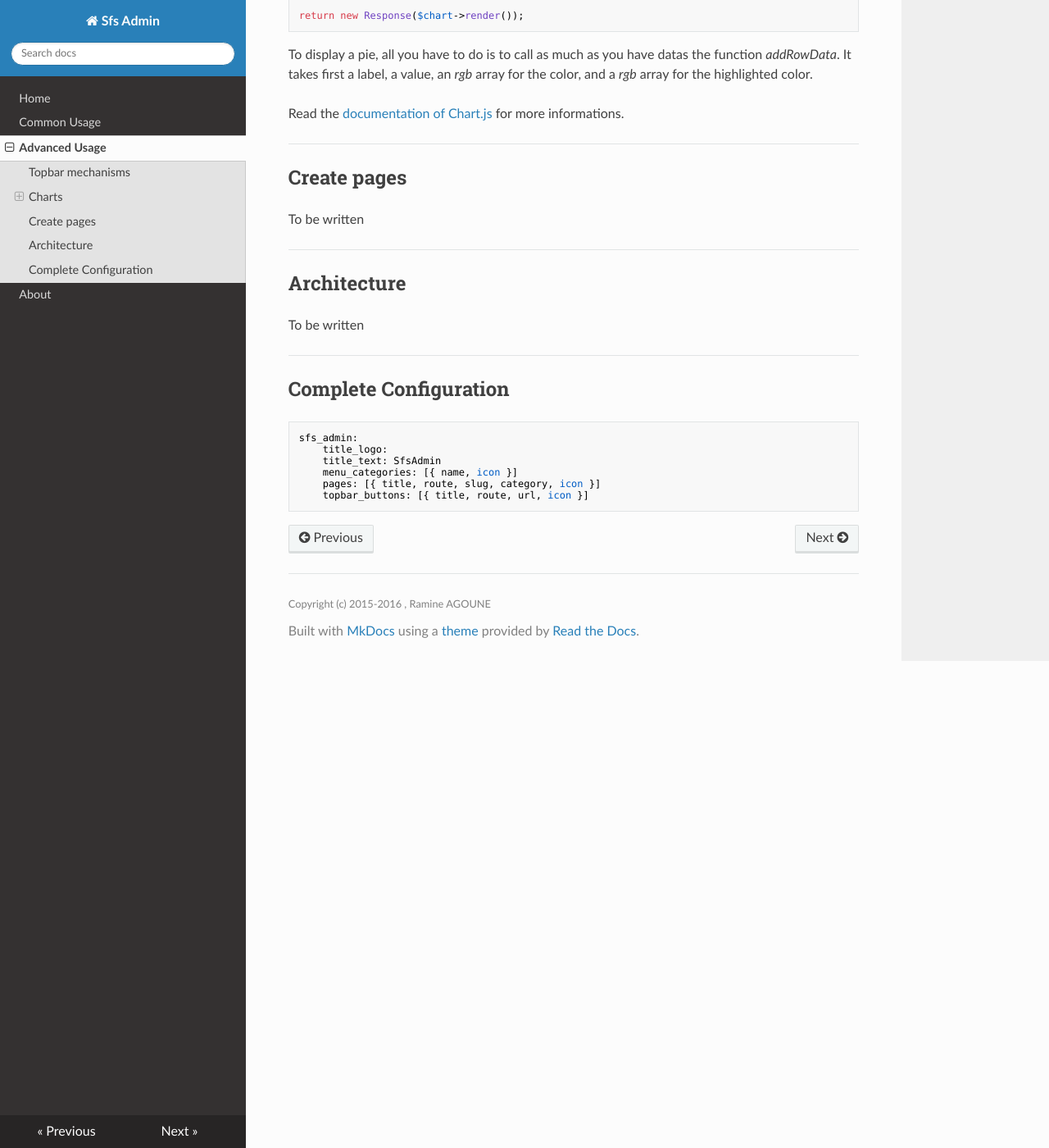
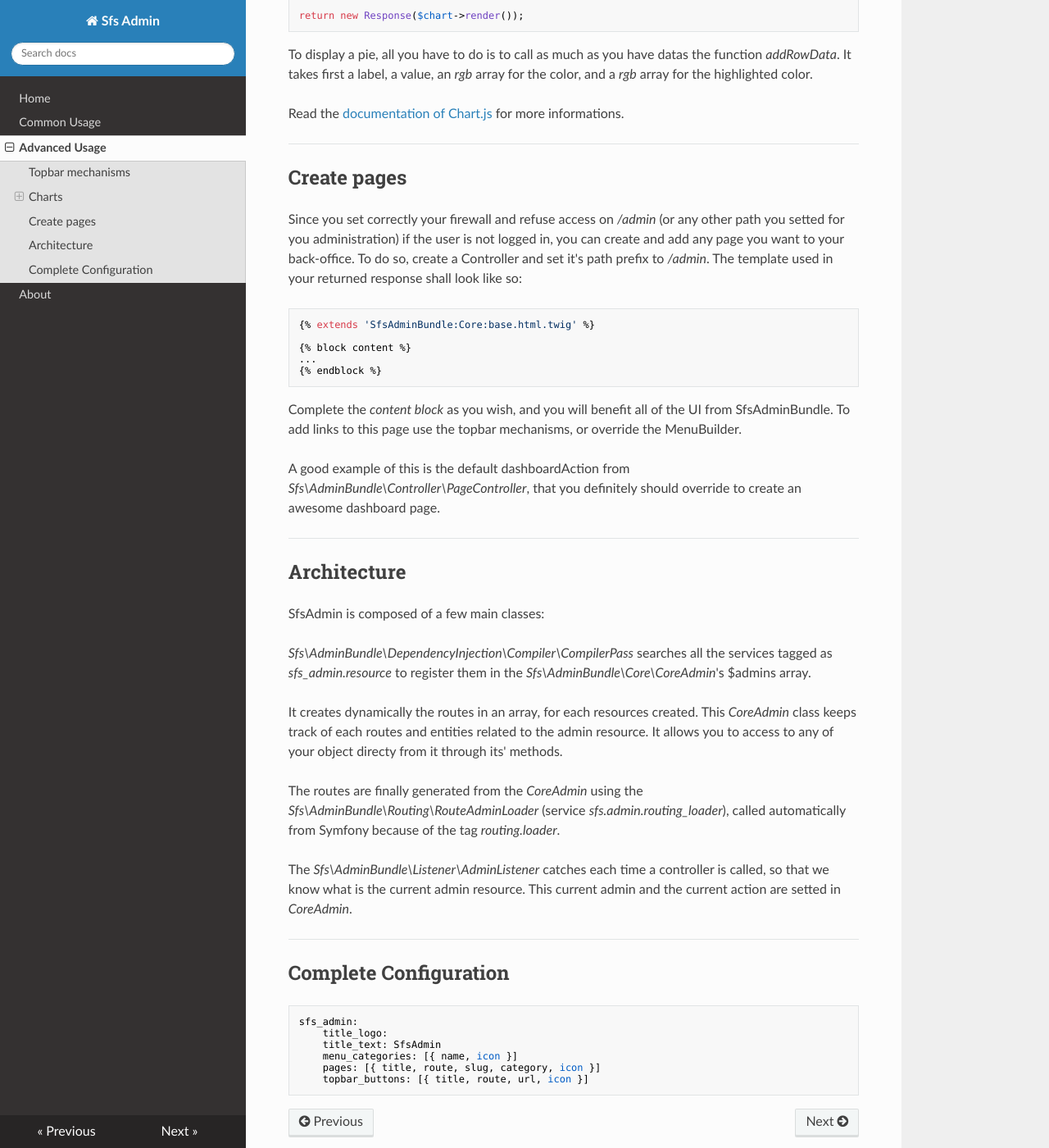
Before and after one commit to sfstarter/SfsAdminBundle, an MkDocs documentation site: the page built from Resources/doc/docs/advanced-usage.md, in a window 1280 px wide and 1400 px high, scrolled down 2673 px. Shown: the whole window at 82% size. Built offline with MkDocs 1.6.1, drawn with Linux system fonts in a browser that asks for light colours; nearby versions of some CDN libraries; old or Windows-style settings are respelled for this version of MkDocs.

Commit message:
Documentation architecture & how to create custom pages

````diff
--- a/Resources/doc/docs/advanced-usage.md
+++ b/Resources/doc/docs/advanced-usage.md
@@ -119,11 +119,34 @@ Read the [documentation of Chart.js](http://www.chartjs.org/docs/) for more info
 
 ---
 ## Create pages
-To be written
+Since you set correctly your firewall and refuse access on */admin* (or any other path you setted for you administration) if the user is not logged in, you can create and add any page you want to your back-office.
+To do so, create a Controller and set it's path prefix to */admin*.
+The template used in your returned response shall look like so:
+
+```
+{% extends 'SfsAdminBundle:Core:base.html.twig' %}
+
+{% block content %}
+...
+{% endblock %}
+```
+Complete the *content block* as you wish, and you will benefit all of the UI from SfsAdminBundle. To add links to this page use the topbar mechanisms, or override the MenuBuilder.
+
+A good example of this is the default dashboardAction from *Sfs\AdminBundle\Controller\PageController*, that you definitely should override to create an awesome dashboard page.
 
 ---
 ## Architecture
-To be written
+SfsAdmin is composed of a few main classes:
+
+*Sfs\AdminBundle\DependencyInjection\Compiler\CompilerPass* searches all the services tagged as *sfs_admin.resource* to register them in the *Sfs\AdminBundle\Core\CoreAdmin*'s $admins array.
+
+It creates dynamically the routes in an array, for each resources created. This *CoreAdmin* class keeps track of each routes and entities related to the admin resource.
+It allows you to access to any of your object directy from it through its' methods.
+
+The routes are finally generated from the *CoreAdmin* using the *Sfs\AdminBundle\Routing\RouteAdminLoader* (service *sfs.admin.routing_loader*), called automatically from Symfony because of the tag *routing.loader*.
+
+The *Sfs\AdminBundle\Listener\AdminListener* catches each time a controller is called, so that we know what is the current admin resource. This current admin and the current action are setted in *CoreAdmin*.
+
 
 ---
 ## Complete Configuration
````
